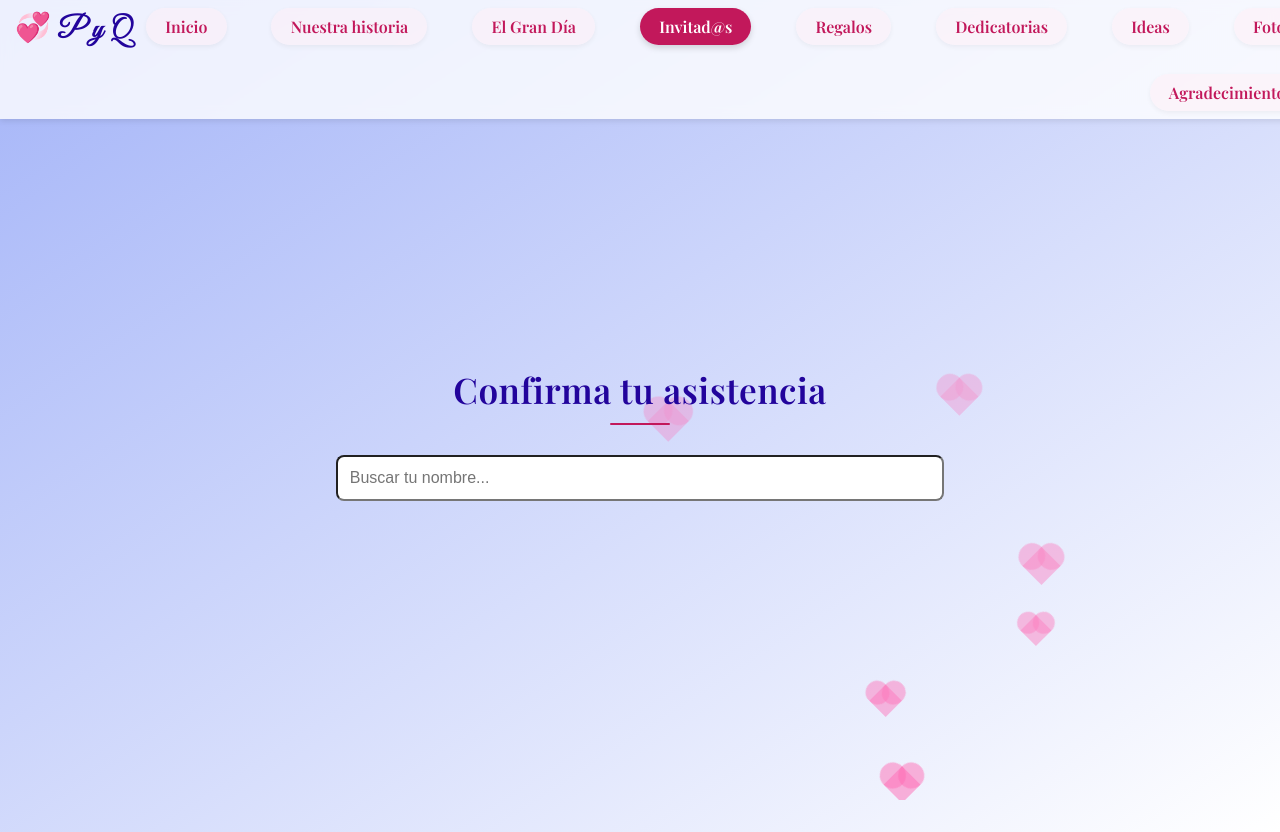
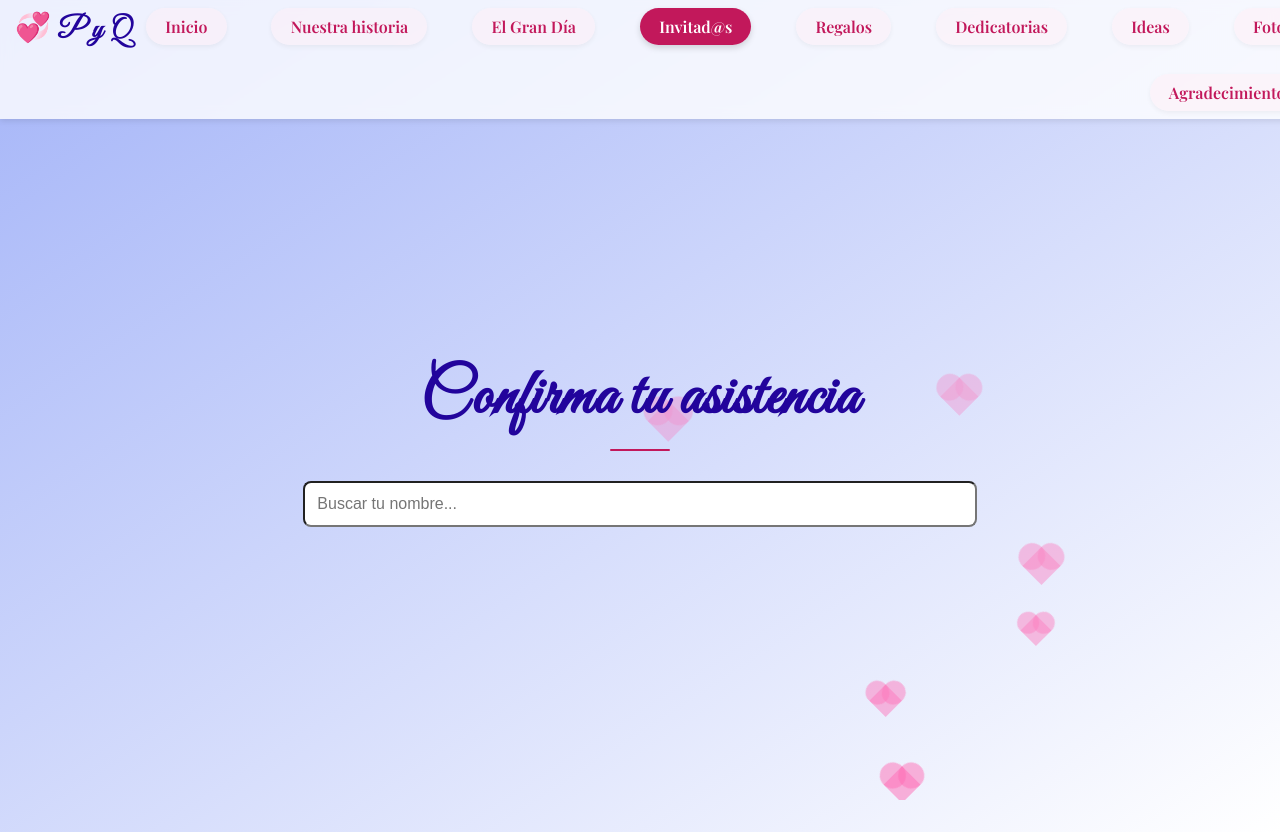
Before and after one commit to MONICAPRO0607/FinalProject, a React (Vite) app: page /guests in a window 1280 px wide. Built offline with nearby package versions, Linux system fonts and the light colour scheme.

Commit message:
improved details

```diff
--- a/src/pages/Dedications/Dedications.css
+++ b/src/pages/Dedications/Dedications.css
@@ -1,4 +1,5 @@
 .dedications {
+  font-family: 'Playfair Display', serif !important;
   padding: 2rem;
   max-width: 800px;
   margin: auto;
@@ -13,7 +14,7 @@
   color: var(--color-letter-primary);
 }
 
-.dedications .titles {
+.titles>h1 {
   font-family: 'Playfair Display', serif;
   font-weight: 600;
 }
--- a/src/pages/Guest/Guest.css
+++ b/src/pages/Guest/Guest.css
@@ -7,7 +7,7 @@
 }
 
 .guests-page > h1 {
-  font-size: 2.2rem;
+  font-size: 4rem;
   color: var(--color-letter-primary);
   text-align: center;
   margin-bottom: 30px;
--- a/src/pages/Guest/Guest.jsx
+++ b/src/pages/Guest/Guest.jsx
@@ -52,7 +52,7 @@ const Guests = () => {
 
   return (
     <div className="guests-page">
-      <h1>Confirma tu asistencia</h1>
+      <h1 className="names">Confirma tu asistencia</h1>
       <input
         type="text"
         placeholder="Buscar tu nombre..."
```
Also changed, not shown: src/pages/Dedications/Dedications.jsx (+4 -4 lines).
